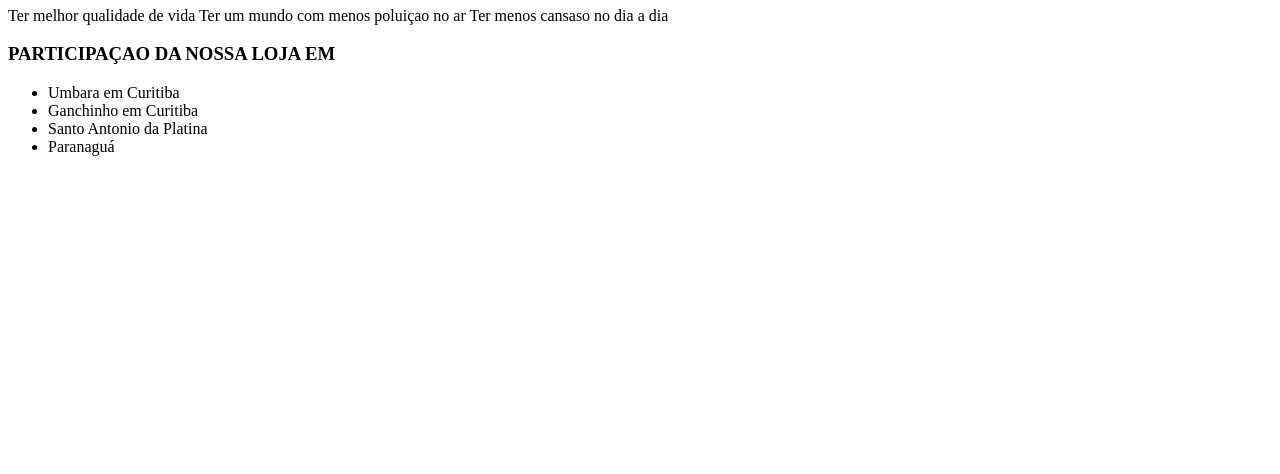
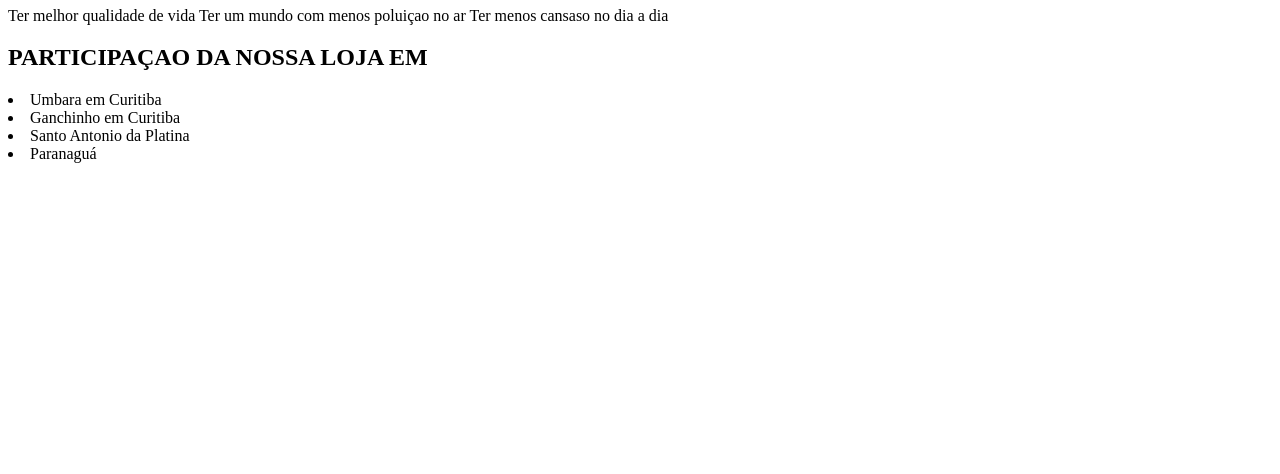
Before and after one commit to GabrielMottaMendes/TURMAF, a plain HTML site: page index.html in a window 1280 px wide. Shown: the part 326-800 px from the top of the page. Drawn offline with Linux system fonts and the light colour scheme.

Commit message:
Update index.html

```diff
--- a/index.html
+++ b/index.html
@@ -32,8 +32,8 @@
                 Ter um  mundo com menos poluiçao no ar
                 Ter menos cansaso no dia a dia
 
-               <h3 class="titulo-centralizado">PARTICIPAÇAO DA NOSSA LOJA EM </h3>
-        <ul>
+               <h2 class="titulo-centralizado">PARTICIPAÇAO DA NOSSA LOJA EM </h2>
+
                <li class="itens">Umbara em Curitiba</li>
                <li class="itens">Ganchinho em Curitiba</li>
                <li class="itens">Santo Antonio da Platina </li>
```
